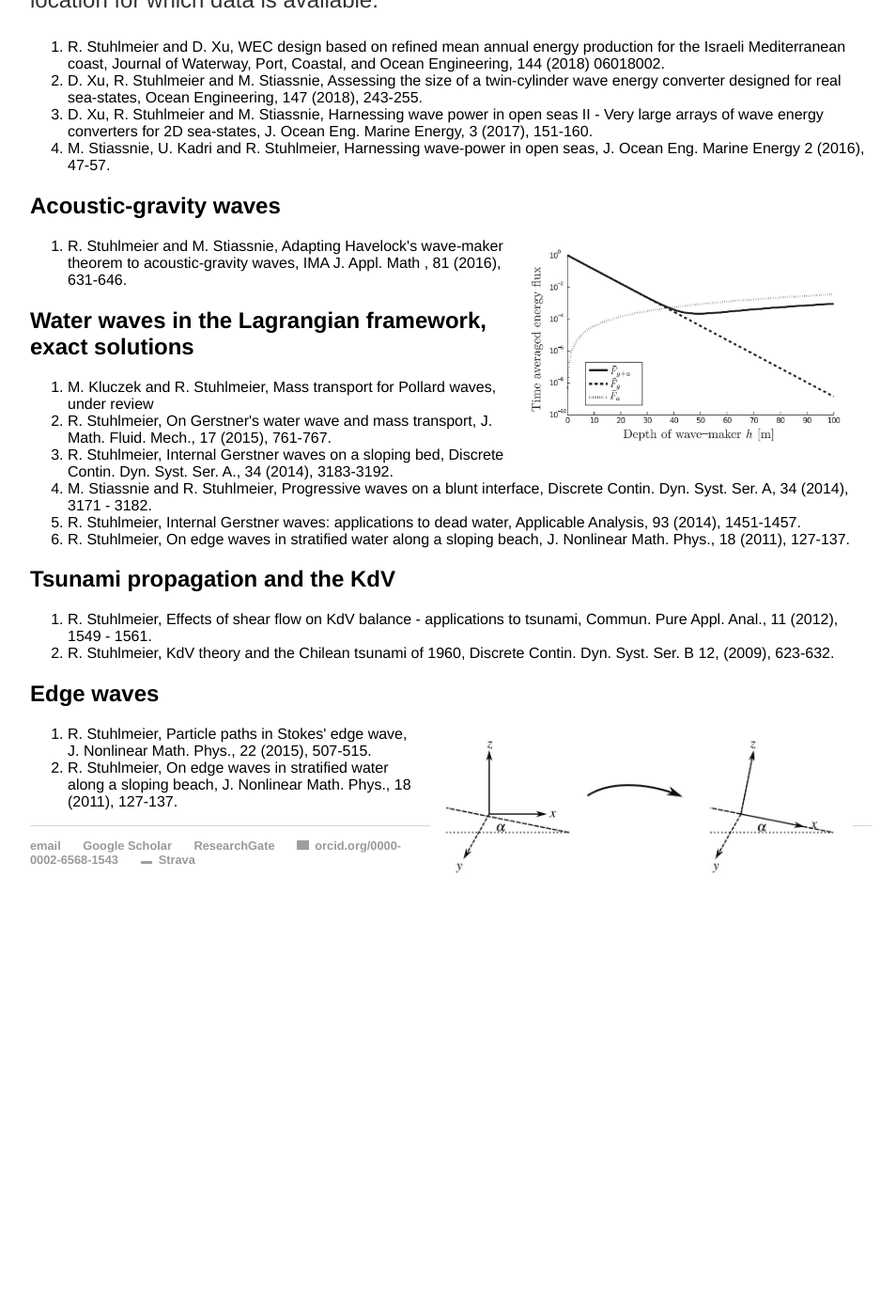
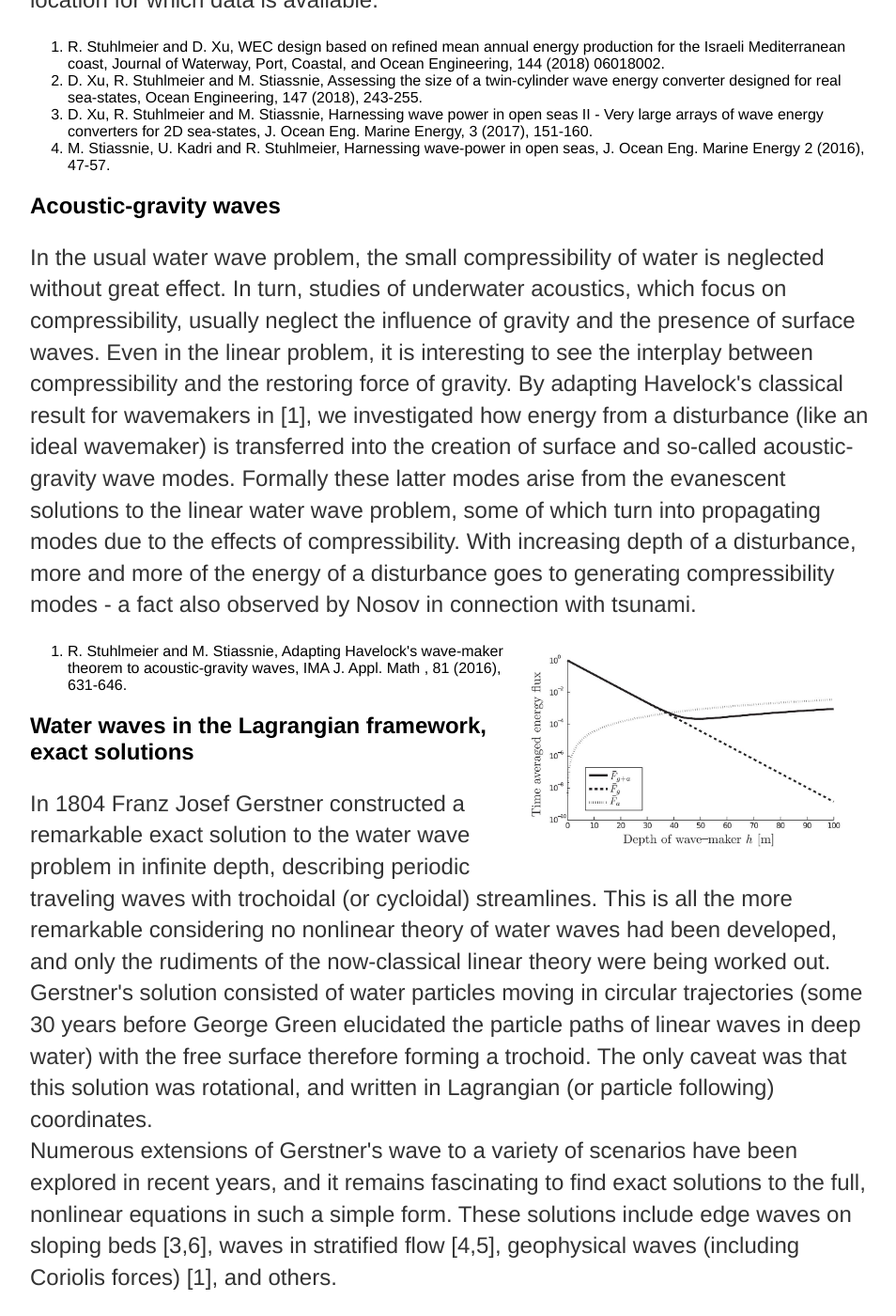
Before and after one commit to rstuhlmeier/rstuhlmeier.github.io, a Jekyll site: the page built from research/index.html, in a window 1280 px wide and 1400 px high, scrolled down 2056 px. Shown: the whole window at 94% size, without its empty margins (160-1114 px from the left). Built offline with Jekyll 4.4.1, drawn with Linux system fonts in a browser that asks for light colours; before the commit the page ends 3038 px from its top, so only the background shows below that; some of the changed text lies outside the part shown; grey boxes are pictures that could not be loaded.

Commit message:
Update index.html

```diff
--- a/research/index.html
+++ b/research/index.html
@@ -20,7 +20,7 @@ In particular, going beyond the paradigm of Hasselmann's kinetic equation, we ar
 in both deep and shallow-water recently appeared in [1].</p>
 
 <ol>
-<li>R. Stuhlmeier, T. Vrecica, and Y. Toledo, Nonlinear wave interaction in coastal and open seas - deterministic and stochastic theory, to appear  </li>
+<li>R. Stuhlmeier, T. Vrecica, and Y. Toledo, Nonlinear wave interaction in coastal and open seas - deterministic and stochastic theory, in <i>Nonlinear Water Waves</i> (D. Henry et al (Eds.), Springer, 2019  </li>
 <li>D. Andrade, R. Stuhlmeier, and M. Stiassnie, On the generalized kinetic equation for surface gravity waves, blow-up and its restraint, Fluids, 4 (2019), 2.  </li>
 <li> R. Stuhlmeier and M. Stiassnie, Nonlinear dispersion for ocean surface waves, Journal of Fluid Mechanics, 859 (2019), 49-58.</li>
 <li>R. Stuhlmeier and M. Stiassnie, Evolution of statistically inhomogeneous degenerate water wave quartets, Phil. Trans. R. Soc. A 376 (2018) 20170101. </li>
@@ -44,15 +44,26 @@ arrays was explored over an indicative ocean basin, and the effects of array spa
 </ol>
 
 <h2>Acoustic-gravity waves</h2>
-
+<p> In the usual water wave problem, the small compressibility of water is neglected without great effect. In turn, studies of underwater acoustics, which focus on compressibility, usually neglect the influence of gravity and the presence of surface waves.
+Even in the linear problem, it is interesting to see the interplay between compressibility and the restoring force of gravity. By adapting Havelock's classical result for wavemakers in [1],
+we investigated how energy from a disturbance (like an ideal wavemaker) is transferred into the creation of surface and so-called acoustic-gravity wave modes.
+Formally these latter modes arise from the evanescent solutions to the linear water wave problem, some of which turn into propagating modes due to the effects of compressibility. With increasing depth of a disturbance, more and more of the energy of a disturbance goes to generating
+  compressibility modes - a fact also observed by Nosov in connection with tsunami.</p>
 <img style="padding: 0 20px; float: right;", src="AG_Snip.JPG" width="350">
 <ol>
   <li>R. Stuhlmeier and M. Stiassnie, Adapting Havelock's wave-maker theorem to acoustic-gravity waves, IMA J. Appl. Math , 81 (2016), 631-646.  </li>
 </ol>
 <h2>Water waves in the Lagrangian framework, exact solutions</h2>
-
+<p> In 1804 Franz Josef Gerstner constructed a remarkable exact solution to the water wave problem in infinite depth, describing periodic traveling waves with trochoidal
+  (or cycloidal) streamlines. This is all the more remarkable considering no nonlinear theory of water waves had been developed, and only the rudiments of the now-classical linear theory
+  were being worked out. Gerstner's solution consisted of water particles moving in circular trajectories (some 30 years before George Green elucidated the particle paths of linear waves in deep water)
+ with the free surface therefore forming a trochoid. The only caveat was that this solution was rotational, and written in Lagrangian (or particle following) coordinates.
+  <br>
+  Numerous extensions of Gerstner's wave to a variety of scenarios have been explored in recent years, and it remains fascinating to find exact solutions to the full, nonlinear equations in
+  such a simple form. These solutions include edge waves on sloping beds [3,6], waves in stratified flow [4,5], geophysical waves (including Coriolis forces) [1], and others.
+</p>
 <ol>
-  <li>M. Kluczek and R. Stuhlmeier, Mass transport for Pollard waves, under review </li>
+  <li>M. Kluczek and R. Stuhlmeier, Mass transport for Pollard waves, Applicable Analysis , to appear. </li>
   <li>R. Stuhlmeier, On Gerstner's water wave and mass transport, J. Math. Fluid. Mech., 17 (2015), 761-767.  </li>
   <li>R. Stuhlmeier, Internal Gerstner waves on a sloping bed, Discrete Contin. Dyn. Syst. Ser. A., 34 (2014), 3183-3192. </li>
   <li>M. Stiassnie and R. Stuhlmeier, Progressive waves on a blunt interface, Discrete Contin. Dyn. Syst. Ser. A, 34 (2014), 3171 - 3182. </li>
@@ -60,12 +71,24 @@ arrays was explored over an indicative ocean basin, and the effects of array spa
   <li>R. Stuhlmeier, On edge waves in stratified water along a sloping beach, J. Nonlinear Math. Phys., 18 (2011), 127-137.  </li>
 </ol>
 <h2>Tsunami propagation and the KdV</h2>
-
+<p>The Korteweg de Vries equation (KdV), and particularly its sech<sup>2</sup> soliton solutions, are commonly used to model tsunami. Since tsunami wavelengths are on the order of
+  hundreds of kilometres, and the ocean depths are several kilometres at best, this shallow-water model seems appropriate. Two papers [1,2] more closely investigated the asymptotic regime
+  associated with the KdV, to see whether it was strictly applicable to tsunami propagation. This so-called KdV balance - the balance between nonlinearity and dispersion needed for KdV to apply in space and time -
+  is also affected by shear flow, which was investigated in [1] by means of a formulation developed by Freeman and Johnson.
+</p>
 <ol>
   <li> R. Stuhlmeier, Effects of shear flow on KdV balance - applications to tsunami, Commun. Pure Appl. Anal., 11 (2012), 1549 - 1561.</li>
     <li> R. Stuhlmeier, KdV theory and the Chilean tsunami of 1960, Discrete Contin. Dyn. Syst. Ser. B 12, (2009), 623-632.</li>
 </ol>
 <h2>Edge waves</h2>
+<p>
+  Edge waves are a curious wave pattern, which propagate in the longshore direction (i.e. along a beach, not towards it). Discovered as a mathematical curiosity by G. G. Stokes,
+  they came into their own some 100 years later in discussions of nearshore wave dynamics. Difficult to detect experimentally, they have nevertheless been implicated in the formation of
+  beach cusps, crescentic bars, and the spacing of rip currents (see P. D. Komar's engaging book <i>Beach Processes and Sedimentation</i>). Inspired by the commonalities between
+  linear, deep water theory and the Gerstner wave, and building on a study of Gerstner-type edge waves [2], I also investigated the particle trajectories in linear and weakly nonlinear edge wave models [1].
+  Although the flow is three-dimensional, it is possible to show by a little manipulation that the particles in each plane parallel to the sea-bed stay within that plane. Subsequently the particle trajectories
+  can be analysed using well-known techniques for 2D flows!
+</p>
 <img style="padding: 0 20px; float: right;", src="Edge_Wave_Snip.JPG" width="450">
 <ol>
   <li>R. Stuhlmeier, Particle paths in Stokes' edge wave, J. Nonlinear Math. Phys., 22 (2015), 507-515. </li>
```
